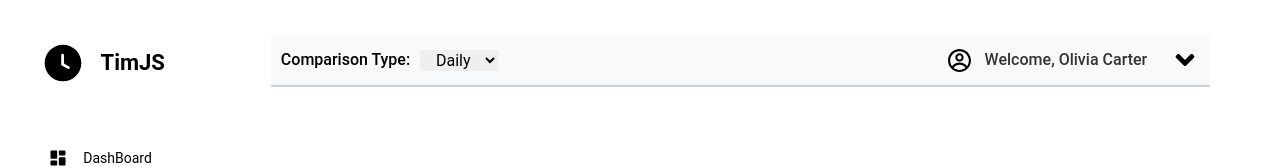
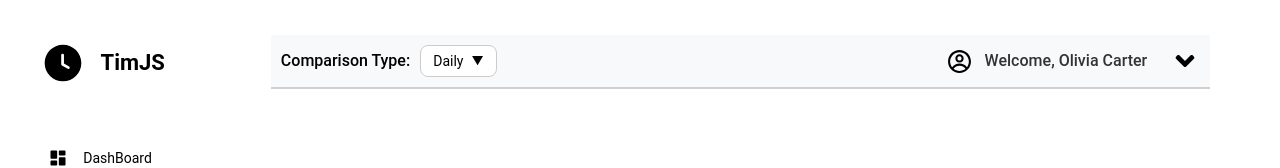
Before and after one commit to MohammedKamalAlsyd/TimJS, a React (Vite) app in the folder TimJS/: page / in a window 1280 px wide. Shown: the top 168 px of the page. Built offline with nearby package versions, Linux system fonts and the light colour scheme.

Commit message:
Final Design Of Comparison Type Field

```diff
--- a/TimJS/src/assets/components/Header.jsx
+++ b/TimJS/src/assets/components/Header.jsx
@@ -9,22 +9,25 @@ const Header = () => {
   const dropdownRef = useRef(null); // Ref for dropdown
   const iconRef = useRef(null); // Ref for FaAngleDown
 
-  // Toggle dropdown visibility
+  // Custom select dropdown states
+  const [selectedOption, setSelectedOption] = useState('daily');
+  const [showOptions, setShowOptions] = useState(false);
+
+  const comparisonOptions = [
+    { value: 'daily', label: 'Daily' },
+    { value: 'weekly', label: 'Weekly' },
+    { value: 'monthly', label: 'Monthly' },
+  ];
+
+  const handleOptionClick = (value) => {
+    setSelectedOption(value);
+    setShowOptions(false);
+  };
+
   const toggleDropdown = (e) => {
     e.stopPropagation(); // Prevent closing immediately when clicking the icon
     setShowDropdown((prev) => !prev);
   };
-
-   // Custom select dropdown states
-   const [selectedOption, setSelectedOption] = useState('daily');
-   const [showOptions, setShowOptions] = useState(false);
-
-
-   const comparisonOptions = [
-    { value: 'daily', label: 'Daily' },
-    { value: 'weekly', label: 'Weekly' },
-    { value: 'monthly', label: 'Monthly' },
-  ];
 
   // Close dropdown if clicking outside
   const handleClickOutside = (event) => {
@@ -35,13 +38,8 @@ const Header = () => {
       !iconRef.current.contains(event.target)
     ) {
       setShowDropdown(false);
+      setShowOptions(false);
     }
-  };
-
-
-  const handleOptionClick = (value) => {
-    setSelectedOption(value);
-    setShowOptions(false);
   };
 
   useEffect(() => {
@@ -55,11 +53,22 @@ const Header = () => {
     <div className="header">
       <div className="comparison-type">
         <label htmlFor="comparison">Comparison Type:</label>
-        <select id="comparison">
-          <option value="daily">Daily</option>
-          <option value="weekly">Weekly</option>
-          <option value="monthly">Monthly</option>
-        </select>
+        <div className="custom-select" onClick={() => setShowOptions(!showOptions)}>
+          <div className="selected-option">
+            {comparisonOptions.find(option => option.value === selectedOption).label}
+          </div>
+          <div className={`options-container ${showOptions ? 'show-options' : ''}`}>
+            {comparisonOptions.map(option => (
+              <div
+                key={option.value}
+                className="option"
+                onClick={() => handleOptionClick(option.value)}
+              >
+                {option.label}
+              </div>
+            ))}
+          </div>
+        </div>
       </div>
 
       <HStack className="user-section" spacing='1vw'>
--- a/TimJS/src/assets/styles/Header.css
+++ b/TimJS/src/assets/styles/Header.css
@@ -10,6 +10,7 @@
   background-color: #f8f9fa;
 }
 
+/* Comparison Type Section */
 .comparison-type {
   display: flex;
   align-items: center;
@@ -95,13 +96,6 @@
   position: relative;
 }
 
-  .user-section img {
-    width: 32px;
-    height: 32px;
-    border-radius: 50%;
-    margin-right: 10px;
-  }
-
 .user-section h2 {
   font-weight: 500;
   margin-right: 10px;
```
Lines whose indentation alone changed are shown as unchanged.
